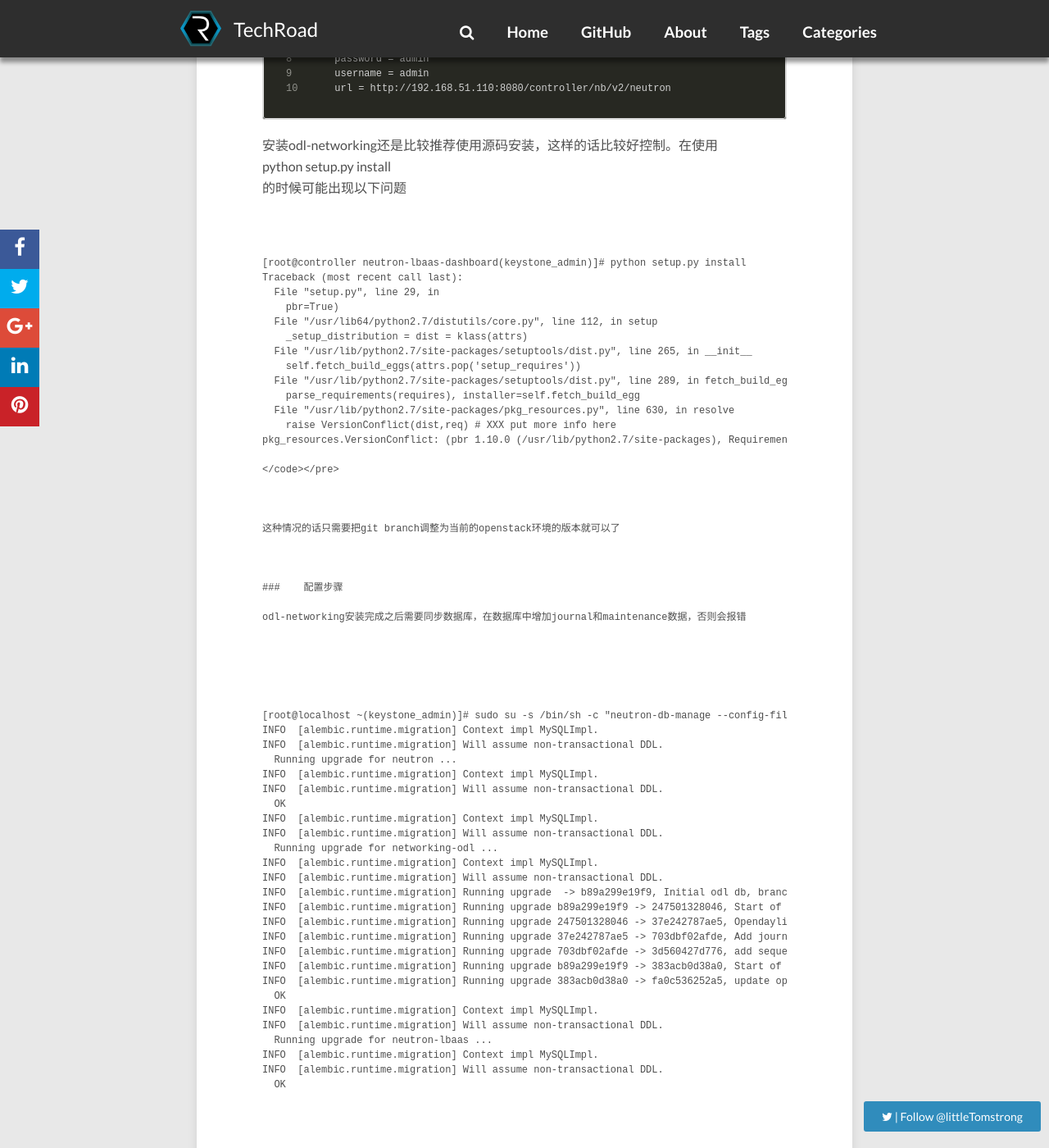
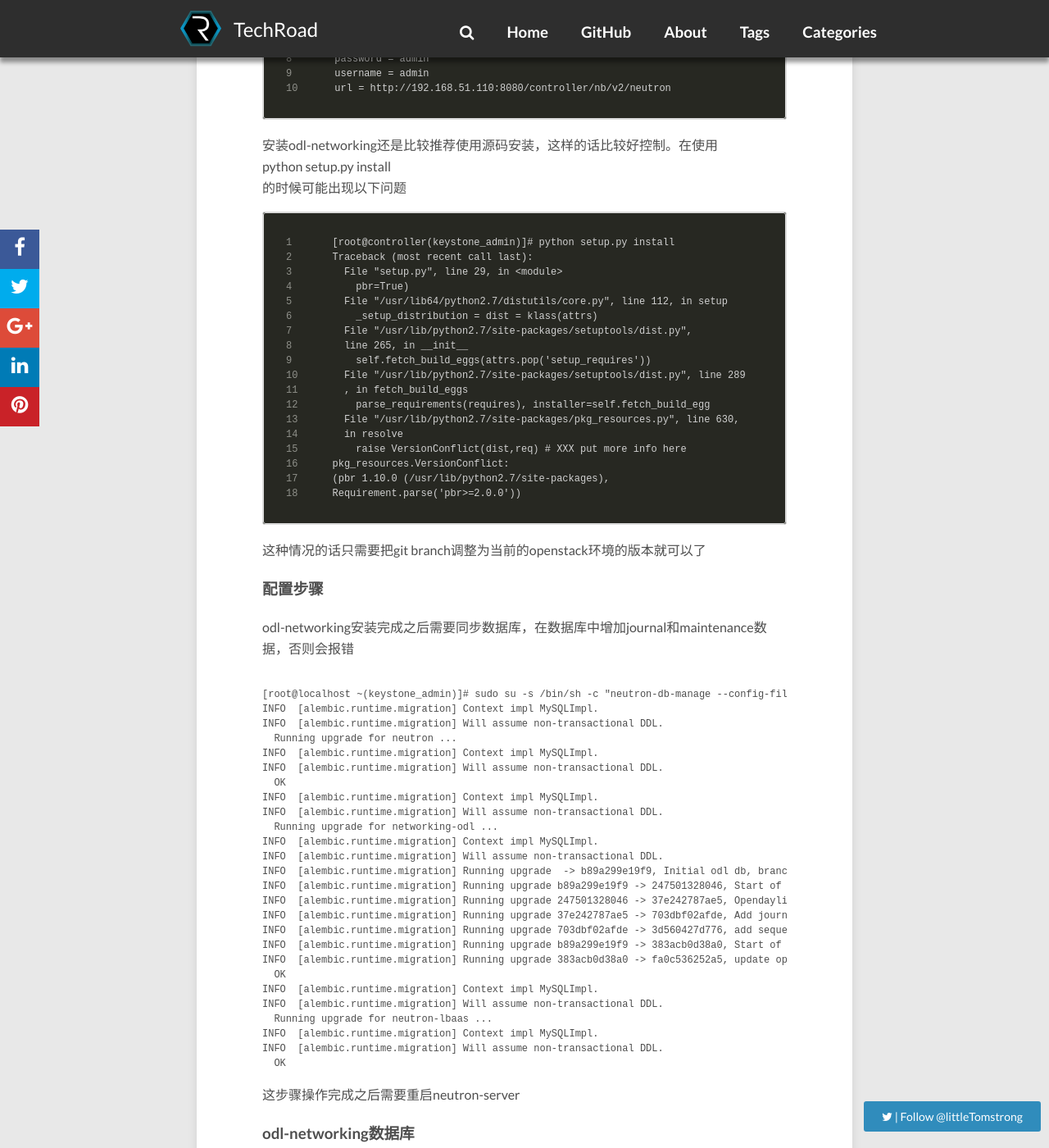
Before and after one commit to JianqingJiang/jianqingjiang.github.io, a Jekyll site: the page built from _posts/2017-08-25-odl-networking-2.md, in a window 1280 px wide and 1400 px high, scrolled down 688 px. Shown: the whole window at 82% size. Built offline with Jekyll 4.4.1, drawn with Linux system fonts in a browser that asks for light colours; nearby versions of some CDN libraries; comment, search, counter and statistics services are not loaded; some of the changed text lies outside the part shown.

Commit message:
modified _config.yml

````diff
--- a/_posts/2017-08-25-odl-networking-2.md
+++ b/_posts/2017-08-25-odl-networking-2.md
@@ -27,25 +27,26 @@
 python setup.py install
 的时候可能出现以下问题
 
-<pre><code>
-
-
-[root@controller neutron-lbaas-dashboard(keystone_admin)]# python setup.py install
+```
+[root@controller(keystone_admin)]# python setup.py install
 Traceback (most recent call last):
   File "setup.py", line 29, in <module>
     pbr=True)
   File "/usr/lib64/python2.7/distutils/core.py", line 112, in setup
     _setup_distribution = dist = klass(attrs)
-  File "/usr/lib/python2.7/site-packages/setuptools/dist.py", line 265, in __init__
+  File "/usr/lib/python2.7/site-packages/setuptools/dist.py",
+  line 265, in __init__
     self.fetch_build_eggs(attrs.pop('setup_requires'))
-  File "/usr/lib/python2.7/site-packages/setuptools/dist.py", line 289, in fetch_build_eggs
+  File "/usr/lib/python2.7/site-packages/setuptools/dist.py", line 289
+  , in fetch_build_eggs
     parse_requirements(requires), installer=self.fetch_build_egg
-  File "/usr/lib/python2.7/site-packages/pkg_resources.py", line 630, in resolve
+  File "/usr/lib/python2.7/site-packages/pkg_resources.py", line 630,
+  in resolve
     raise VersionConflict(dist,req) # XXX put more info here
-pkg_resources.VersionConflict: (pbr 1.10.0 (/usr/lib/python2.7/site-packages), Requirement.parse('pbr>=2.0.0'))
-
-</code></pre>
-
+pkg_resources.VersionConflict:
+(pbr 1.10.0 (/usr/lib/python2.7/site-packages),
+Requirement.parse('pbr>=2.0.0'))
+```
 
 
 这种情况的话只需要把git branch调整为当前的openstack环境的版本就可以了
@@ -58,8 +59,6 @@
 
 
 <pre><code>
-
-
 [root@localhost ~(keystone_admin)]# sudo su -s /bin/sh -c "neutron-db-manage --config-file /etc/neutron/neutron.conf  --config-file /etc/neutron/plugins/ml2/ml2_conf.ini upgrade head" neutron
 INFO  [alembic.runtime.migration] Context impl MySQLImpl.
 INFO  [alembic.runtime.migration] Will assume non-transactional DDL.
@@ -86,7 +85,6 @@
 INFO  [alembic.runtime.migration] Context impl MySQLImpl.
 INFO  [alembic.runtime.migration] Will assume non-transactional DDL.
   OK
-
 </code></pre>
 
 
````
